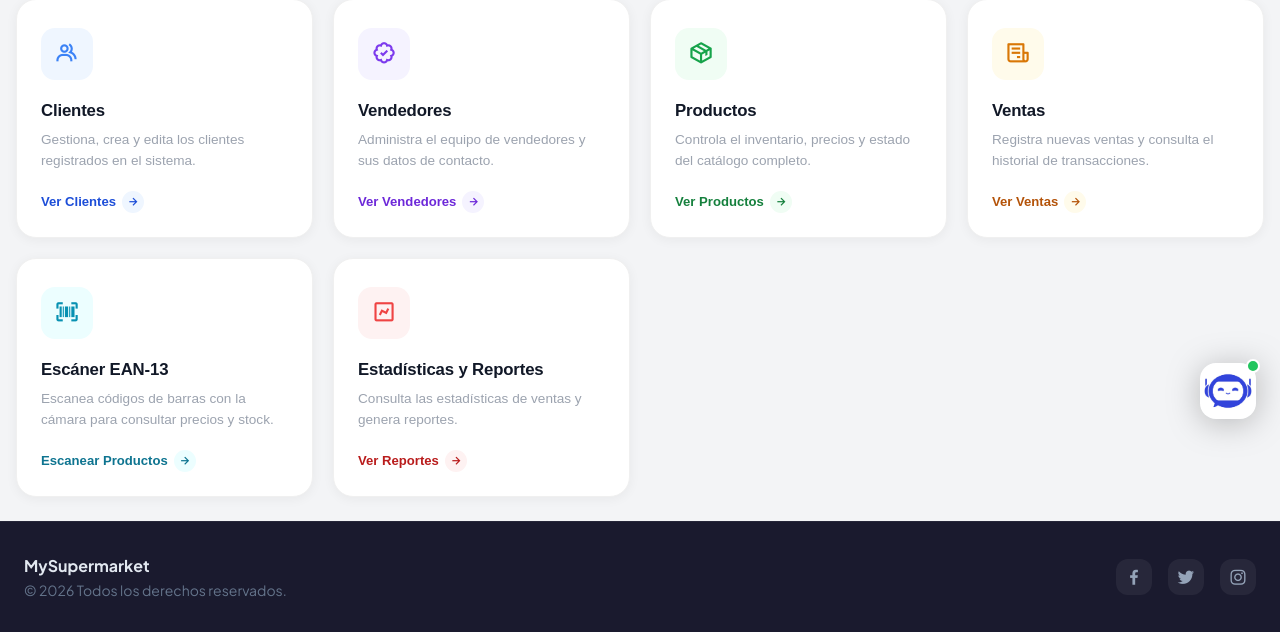
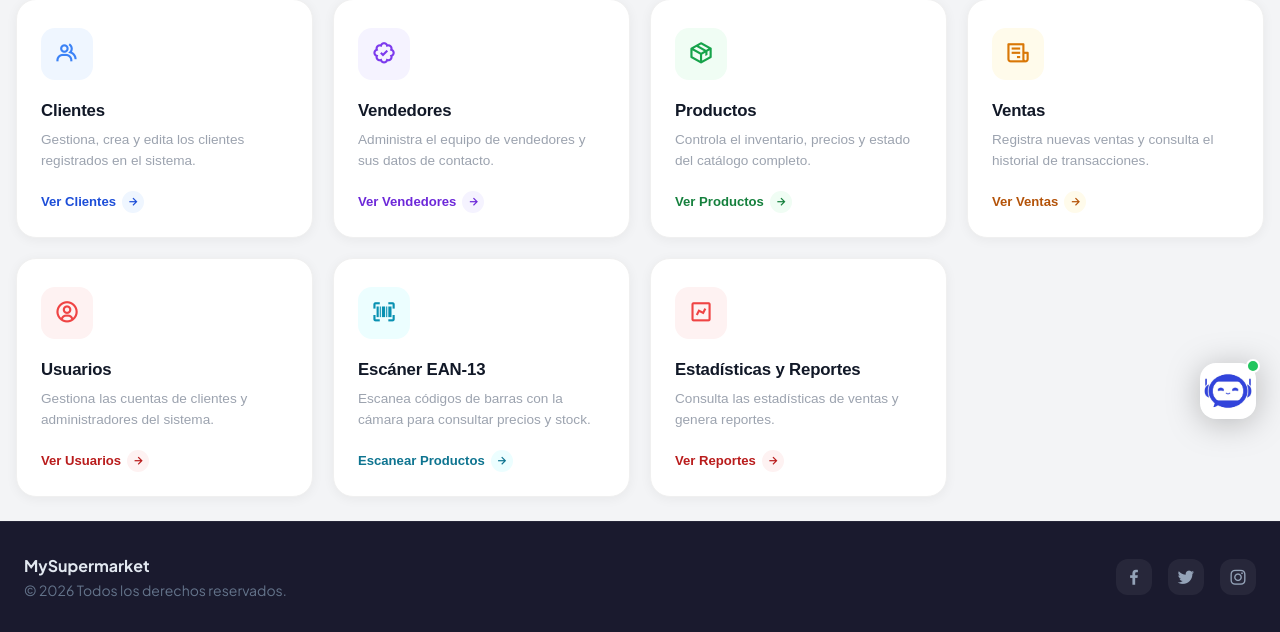
Before and after one commit to Kadir011/Sistema-de-Ventas-Supermercado, a Django app: page /admin/menu/ in a window 1280 px wide. Shown: the part 357-989 px from the top of the page. Run offline with Django 5.2, Linux system fonts and the light colour scheme; the visitor is signed in with stand-in values (Sample User, id 1); data that the repository does not hold is empty; some libraries are stand-ins or nearby versions.

Commit message:
Fragmento para el panel de admin que redirigue al CRUD de usuarios

```diff
--- a/templates/components/menu.html
+++ b/templates/components/menu.html
@@ -92,6 +92,19 @@
     </a>
   </div>
 
+  <!-- Usuarios -->
+  <div class="menu-card card-red">
+    <div class="card-icon-wrap">
+      <i class='bx bx-user-circle'></i>
+    </div>
+    <div class="card-title">Usuarios</div>
+    <div class="card-desc">Gestiona las cuentas de clientes y administradores del sistema.</div>
+    <a href="{% url 'super:user_list' %}" class="card-cta">
+      Ver Usuarios
+      <span class="card-arrow"><i class='bx bx-right-arrow-alt'></i></span>
+    </a>
+  </div>
+
   <!-- Escáner -->
   <div class="menu-card card-cyan">
     <div class="card-icon-wrap">
```
